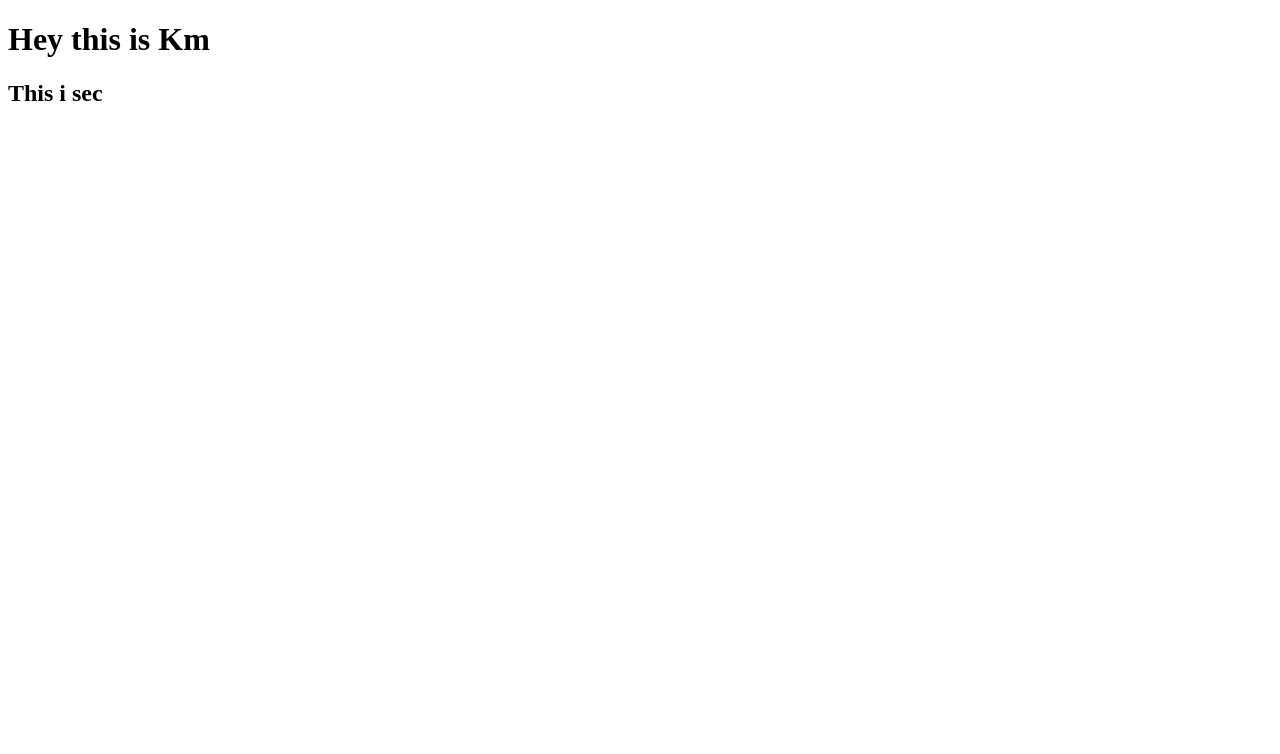
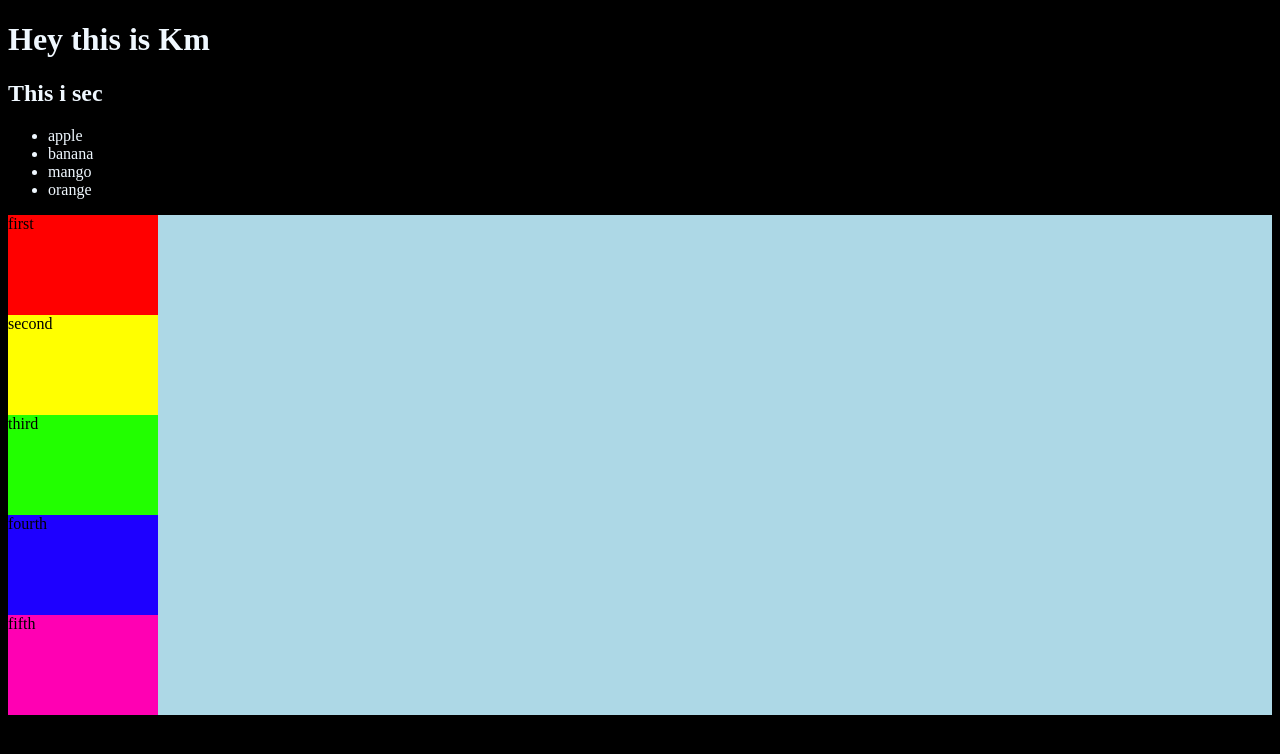
Before and after one commit to khairulmiya05032006-pixel/project3, a plain HTML site: page index.html in a window 1280 px wide. Drawn offline with Linux system fonts and the light colour scheme.

Commit message:
Added some code

```diff
--- a/index.html
+++ b/index.html
@@ -4,9 +4,22 @@
     <meta charset="UTF-8">
     <meta name="viewport" content="width=device-width, initial-scale=1.0">
     <title>Git Demo</title>
+    <link rel="stylesheet" href="style.css">
 </head>
 <body>
-    <h1>Hey this is Km</h1>
+    <h1 id="h1" onclick="clickme()">Hey this is Km</h1>
     <h2>This i sec </h2>
+    <ul id="unorderList"></ul>
+
+    <div class="parent">
+        <div class="child1" style="width: 150px; height: 100px; background-color: red;">first</div>
+        <div class="child2" style="width: 150px; height: 100px; background-color: rgb(255, 255, 0);">second</div>
+        <div class="child3" style="width: 150px; height: 100px; background-color: rgb(34, 255, 0);">third</div>
+        <div class="child4" style="width: 150px; height: 100px; background-color: rgb(30, 0, 255);">fourth</div>
+        <div class="child5" style="width: 150px; height: 100px; background-color: rgb(255, 0, 179);">fifth</div>
+    </div>
+
+
+    <script src="script.js"></script>
 </body>
 </html>
--- a/script.js
+++ b/script.js
@@ -0,0 +1,34 @@
+const arr = ["apple", "banana","mango","orange"];
+const ul = document.getElementById("unorderList");
+const fragment = document.createDocumentFragment();
+const arr2 = [];
+for(let item of arr){
+    const list = document.createElement("li");
+    list.innerText = item;
+    arr2.push(list);
+    // fragment.append(list)
+}
+// ul.append(fragment)
+
+// different way
+console.log(arr2);
+ul.append(...arr2);
+
+function clickme() {
+    const el = document.getElementById("h1")
+    el.textContent = "Hello KM.";
+}
+
+const parEl = document.querySelector(".parent");
+
+// for(let el of parEl.children){
+//     el.addEventListener("click", ()=>{
+//         el.textContent = "I'm clicked."
+//     })
+// }
+
+function handleClick(e){
+    e.target.textContent = "I am clicked.";
+    parEl.removeEventListener('click', handleClick)
+}
+parEl.addEventListener('click', handleClick)
--- a/style.css
+++ b/style.css
@@ -0,0 +1,8 @@
+body {
+    background-color: black;
+    color: aliceblue;
+}
+.parent{
+    background-color: lightblue;
+    color: black;
+}
```
